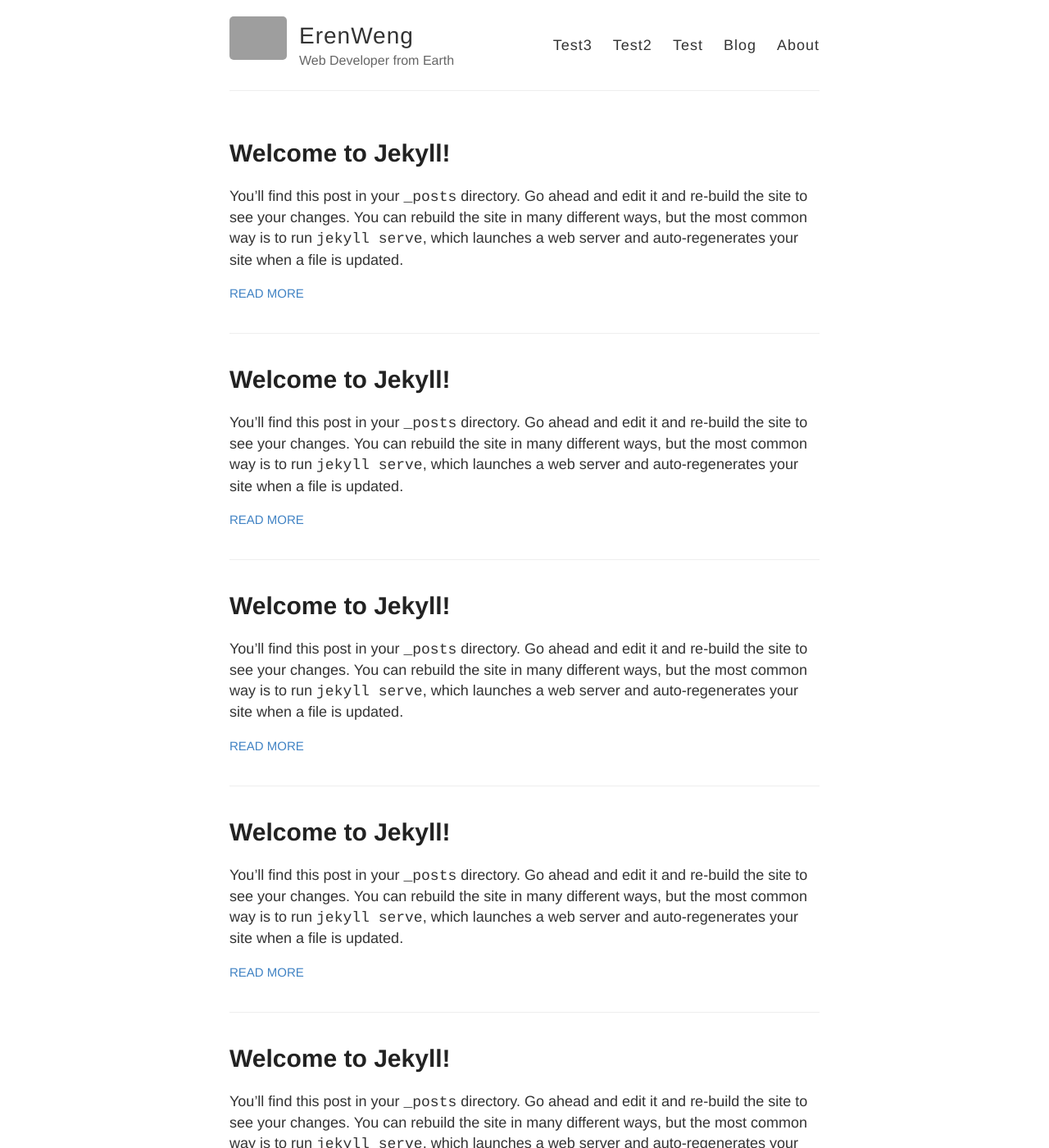
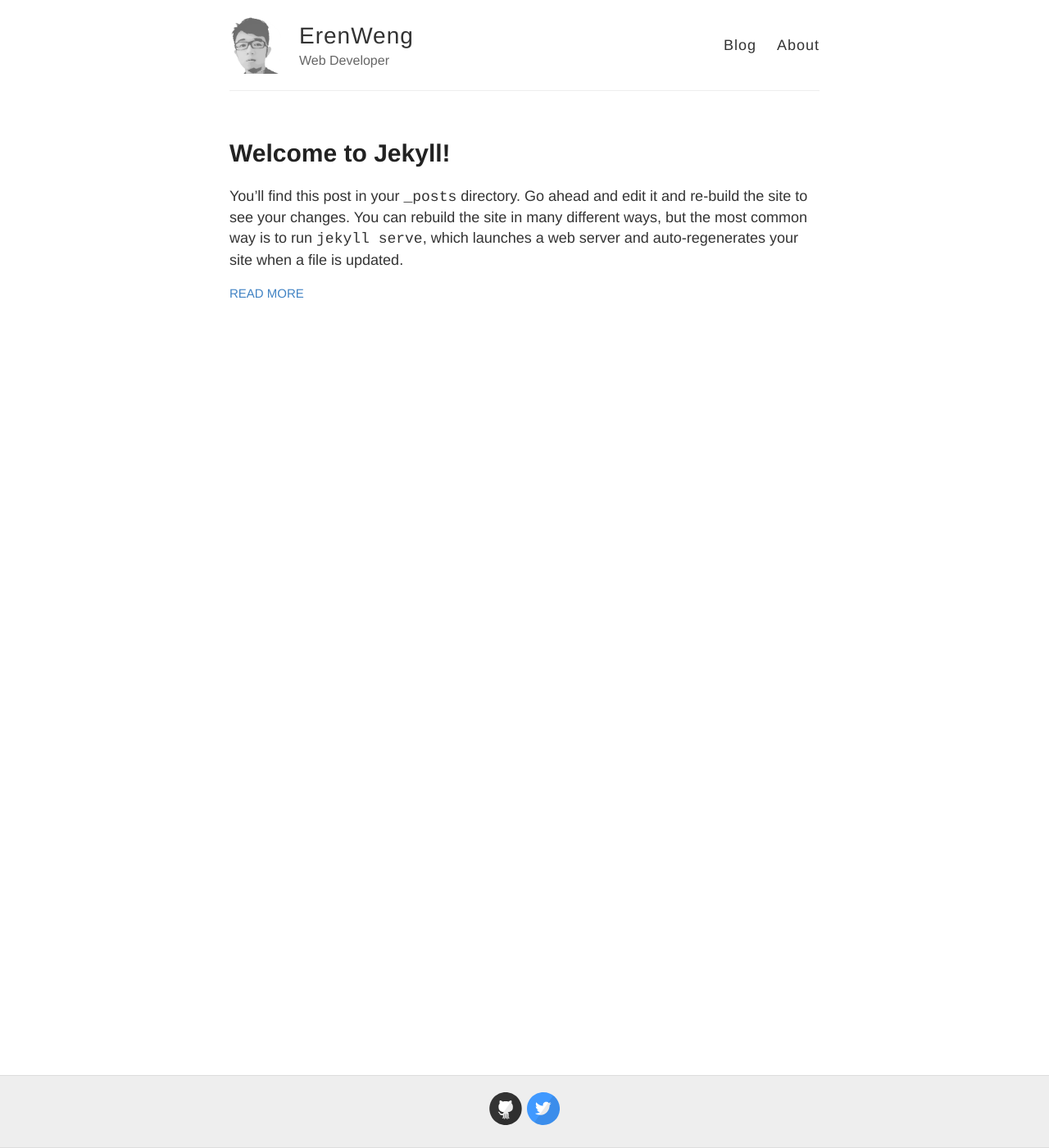
Before and after one commit to ErenWeng/eren_weng-github.io, a Jekyll site: the page built from index.html, in a window 1280 px wide and 1400 px high. Shown: the whole window at 82% size. Built offline with Jekyll 4.4.1, drawn with Linux system fonts in a browser that asks for light colours; some of the changed text lies outside the part shown; grey boxes are pictures that could not be loaded.

Commit message:
fix tempelate

```diff
--- a/_config.yml
+++ b/_config.yml
@@ -6,10 +6,10 @@
 name: ErenWeng
 
 # Short bio or description (displayed in the header)
-description: Web Developer from Earth
+description: Web Developer
 
 # URL of your avatar or profile pic (you could use your GitHub profile pic)
-avatar: https://raw.githubusercontent.com/barryclark/jekyll-now/master/images/jekyll-logo.png
+avatar: images/selfpic.png
 
 #
 # Flags below are optional
--- a/_layouts/default.html
+++ b/_layouts/default.html
@@ -1,5 +1,6 @@
 <!DOCTYPE html>
 <html>
+
 <head>
   <title>
     {% if page.title %}{{ page.title }} – {% endif %}{{ site.name }} – {{
@@ -31,9 +24,7 @@
   <div class="wrapper-masthead">
     <div class="container">
       <header class="masthead clearfix">
-          <a href="{{ site.baseurl }}/" class="site-avatar"
-            ><img src="{{ site.avatar }}"
-          /></a>
+        <a href="{{ site.baseurl }}/" class="site-avatar"><img src="{{ site.avatar }}" /></a>
 
         <div class="site-info">
           <h1 class="site-name">
@@ -43,9 +34,9 @@
         </div>
 
         <nav>
-            <a href="{{ site.baseurl }}/test3">Test3</a>
+          <!-- <a href="{{ site.baseurl }}/test3">Test3</a>
             <a href="{{ site.baseurl }}/test2">Test2</a>
-            <a href="{{ site.baseurl }}/test">Test</a>
+            <a href="{{ site.baseurl }}/test">Test</a> -->
           <a href="{{ site.baseurl }}/">Blog</a>
           <a href="{{ site.baseurl }}/about">About</a>
         </nav>
@@ -69,4 +60,5 @@
 
   {% include analytics.html %}
 </body>
+
 </html>
--- a/_posts/2014-3-3-Hello-World.md
+++ /dev/null
@@ -1,10 +0,0 @@
----
-layout: post
-title: You're up and running!
----
-
-Next you can update your site name, avatar and other options using the _config.yml file in the root of your repository (shown below).
-
-![_config.yml]({{ site.baseurl }}/images/config.png)
-
-The easiest way to make your first post is to edit this one. Go into /_posts/ and update the Hello World markdown file. For more instructions head over to the [Jekyll Now repository](https://github.com/barryclark/jekyll-now) on GitHub.
--- a/_posts/2020-04-24-welcome-to-jekyll.markdown
+++ /dev/null
@@ -1,29 +0,0 @@
----
-layout: post
-title:  "Welcome to Jekyll!"
-date:   2020-04-24 01:49:28 +0800
-categories: jekyll update
----
-You’ll find this post in your `_posts` directory. Go ahead and edit it and re-build the site to see your changes. You can rebuild the site in many different ways, but the most common way is to run `jekyll serve`, which launches a web server and auto-regenerates your site when a file is updated.
-
-Jekyll requires blog post files to be named according to the following format:
-
-`YEAR-MONTH-DAY-title.MARKUP`
-
-Where `YEAR` is a four-digit number, `MONTH` and `DAY` are both two-digit numbers, and `MARKUP` is the file extension representing the format used in the file. After that, include the necessary front matter. Take a look at the source for this post to get an idea about how it works.
-
-Jekyll also offers powerful support for code snippets:
-
-{% highlight ruby %}
-def print_hi(name)
-  puts "Hi, #{name}"
-end
-print_hi('Tom')
-#=> prints 'Hi, Tom' to STDOUT.
-{% endhighlight %}
-
-Check out the [Jekyll docs][jekyll-docs] for more info on how to get the most out of Jekyll. File all bugs/feature requests at [Jekyll’s GitHub repo][jekyll-gh]. If you have questions, you can ask them on [Jekyll Talk][jekyll-talk].
-
-[jekyll-docs]: https://jekyllrb.com/docs/home
-[jekyll-gh]:   https://github.com/jekyll/jekyll
-[jekyll-talk]: https://talk.jekyllrb.com/
--- a/style.scss
+++ b/style.scss
@@ -1,4 +1,5 @@
 ---
+
 ---
 
 //
```
Also changed, not shown: other parts of _layouts/default.html (+3 -11 lines), _posts/2020-04-25-hello-jekyll - 複製 (2).markdown (deleted, +0 -29 lines), _posts/2020-04-25-hello-jekyll - 複製 (3).markdown (deleted, +0 -29 lines), _posts/2020-04-25-hello-jekyll - 複製 (4).markdown (deleted, +0 -29 lines), _posts/2020-04-25-hello-jekyll - 複製.markdown (deleted, +0 -29 lines), test.html (deleted, +0 -67 lines), test2.html (deleted, +0 -94 lines), test3.html (deleted, +0 -118 lines), _layouts/page.html (line endings or trailing spaces), _layouts/post.html (line endings or trailing spaces), about/about.md (renamed from about.md), images/mypic.png (added), images/selfpic.png (added), sw.js (deleted). Lines whose indentation alone changed are shown as unchanged.
